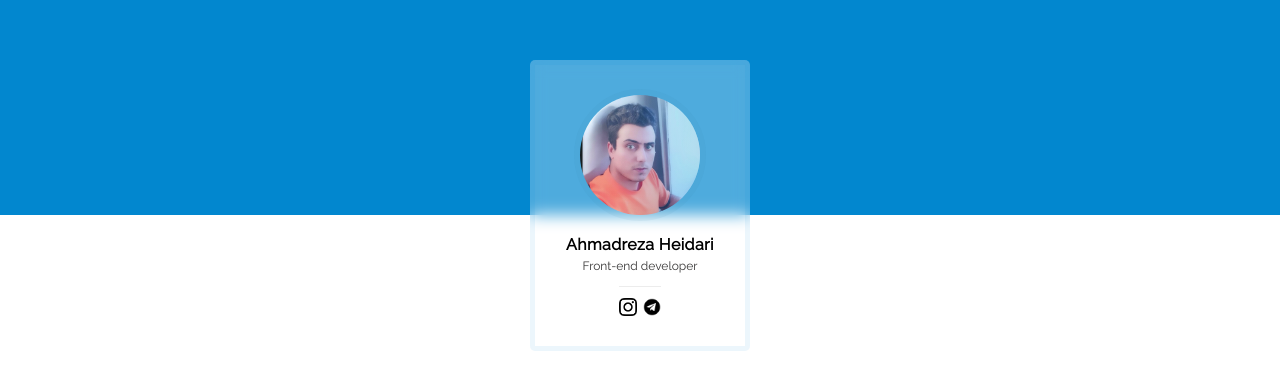
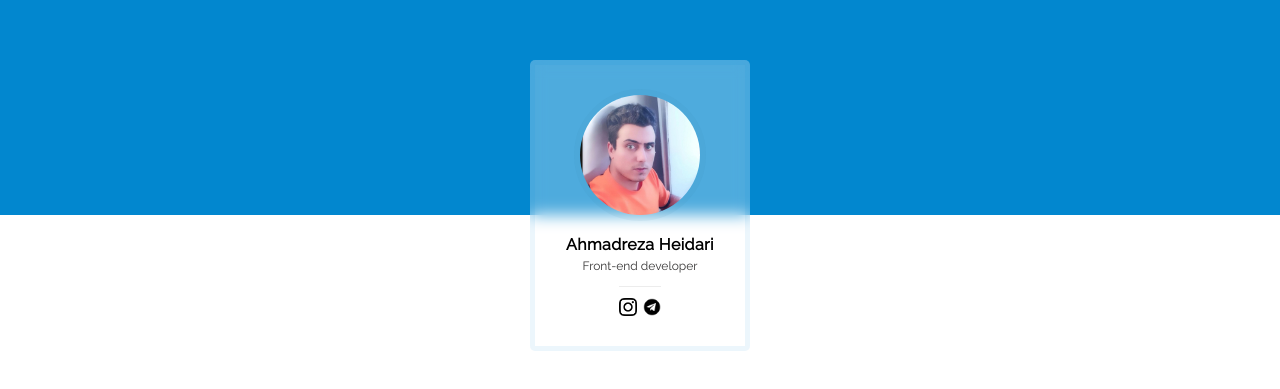
Before and after one commit to Ahmadrezalbs/Portfilio, a plain HTML site: page index.html in a window 1280 px wide. Shown: the part 105-494 px from the top of the page. Drawn offline with Linux system fonts and the light colour scheme.

Commit message:
some fixes

```diff
--- a/css/style.css
+++ b/css/style.css
@@ -58,15 +58,6 @@ html {
     overflow: hidden;
 }
 
-.profile-image::after {
-    position: absolute;
-    content: '';
-    width: 100%;
-    height: 100%;
-    background-image: linear-gradient(to right,rgba(2, 135, 207, 0.054) 30%,rgba(61, 160, 213, 0.378));
-    z-index: 1000;
-}
-
 @keyframes trans {
     to {
         transform: translateY(-16rem);
```
